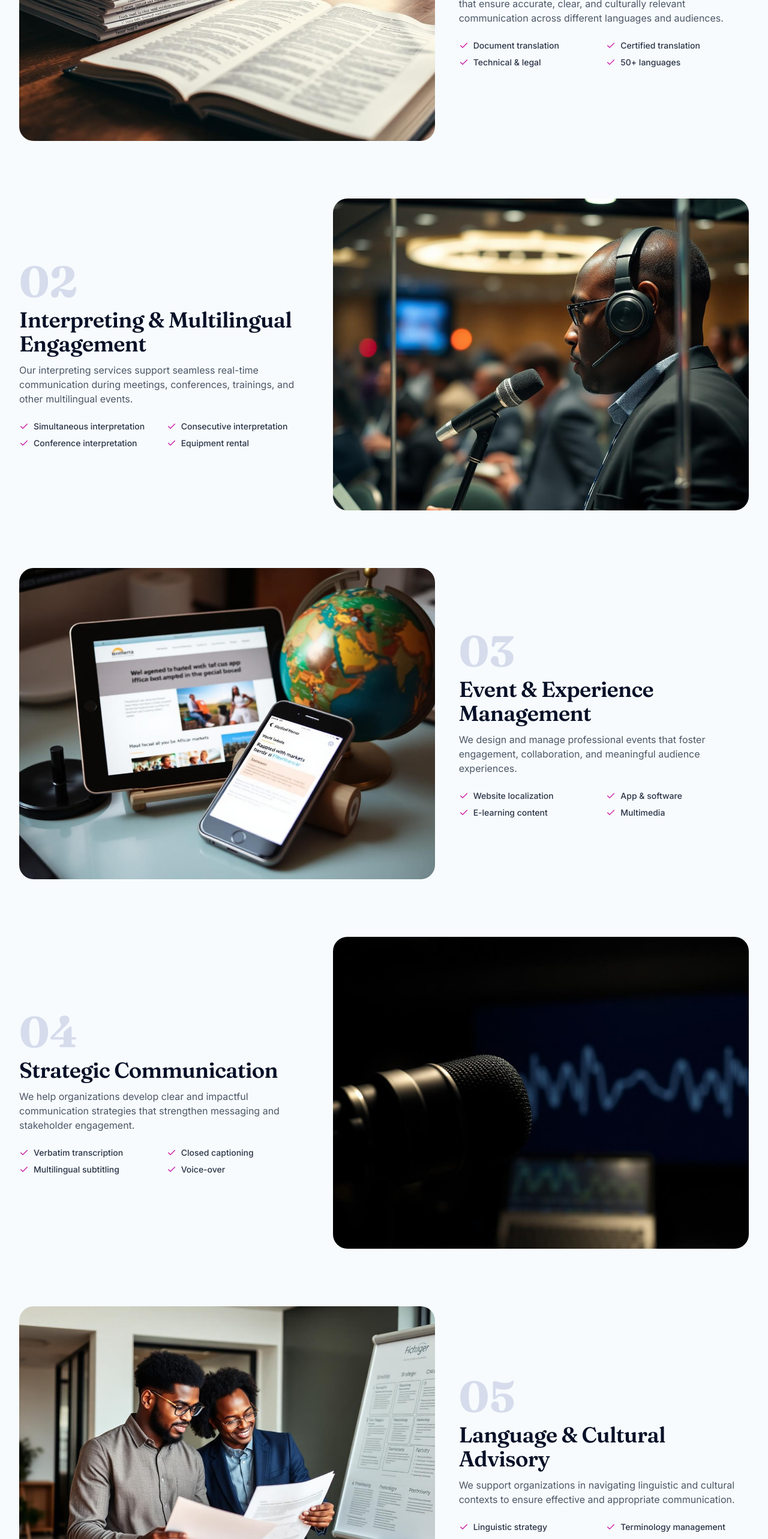
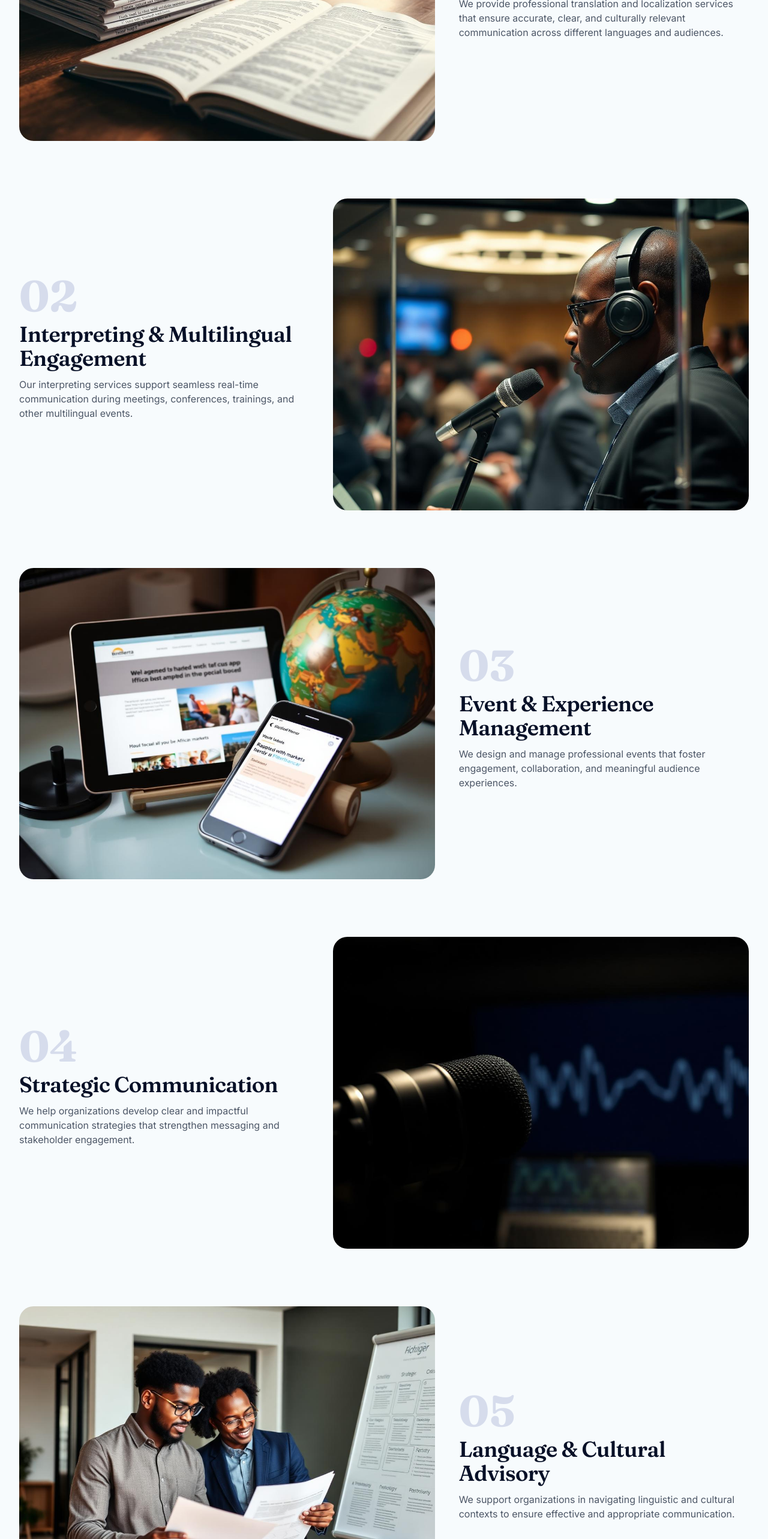
Before and after one commit to kinggiddy1/lingualhive-nextjs, a Next.js app: page /services in a window 1280 px wide. Shown: the part 916-3482 px from the top of the page at 60% size. Built offline with nearby package versions, Linux system fonts and the light colour scheme.

Commit message:
added translations

```diff
--- a/src/components/pages/services-page.tsx
+++ b/src/components/pages/services-page.tsx
@@ -15,42 +15,42 @@ export function ServicesPage() {
       number: "01",
       titleKey: "services.translation.title",
       descKey: "services.translation.desc",
-      features: ["Document translation", "Certified translation", "Technical & legal", "50+ languages"],
+      features: [],
     },
     {
       img: "/assets/service-interpretation.jpg",
       number: "02",
       titleKey: "services.interpretation.title",
       descKey: "services.interpretation.desc",
-      features: ["Simultaneous interpretation", "Consecutive interpretation", "Conference interpretation", "Equipment rental"],
+      features: [],
     },
     {
       img: "/assets/service-localization.jpg",
       number: "03",
       titleKey: "services.localization.title",
       descKey: "services.localization.desc",
-      features: ["Website localization", "App & software", "E-learning content", "Multimedia"],
+      features: [],
     },
     {
       img: "/assets/service-transcription.jpg",
       number: "04",
       titleKey: "services.transcription.title",
       descKey: "services.transcription.desc",
-      features: ["Verbatim transcription", "Closed captioning", "Multilingual subtitling", "Voice-over"],
+      features: [],
     },
     {
       img: "/assets/service-consultancy.jpg",
       number: "05",
       titleKey: "services.consultancy.title",
       descKey: "services.consultancy.desc",
-      features: ["Linguistic strategy", "Terminology management", "Style guides", "Language audits"],
+      features: [],
     },
     {
       img: "/assets/service-training.jpg",
       number: "06",
       titleKey: "services.training.title",
       descKey: "services.training.desc",
-      features: ["Corporate coaching", "Group classes", "1-on-1 sessions", "Certification prep"],
+      features: [],
     },
   ];
 
```
